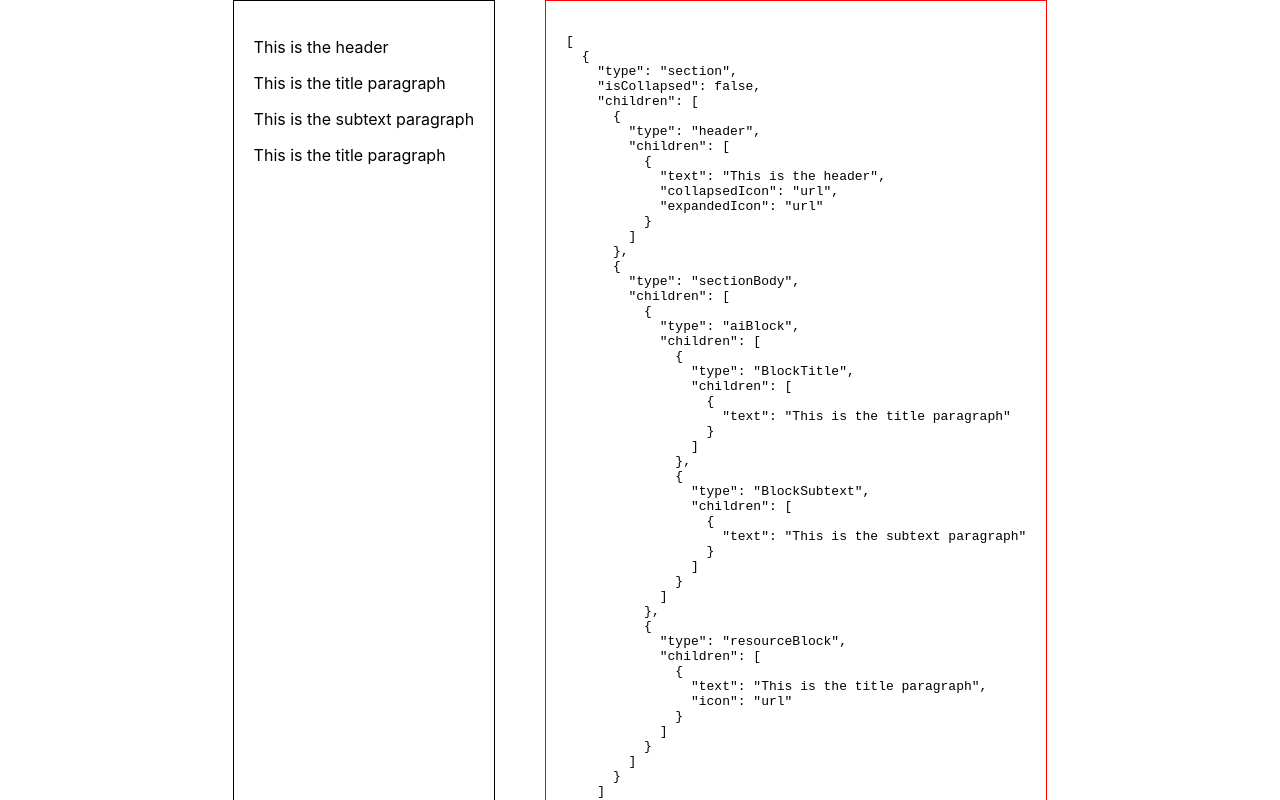
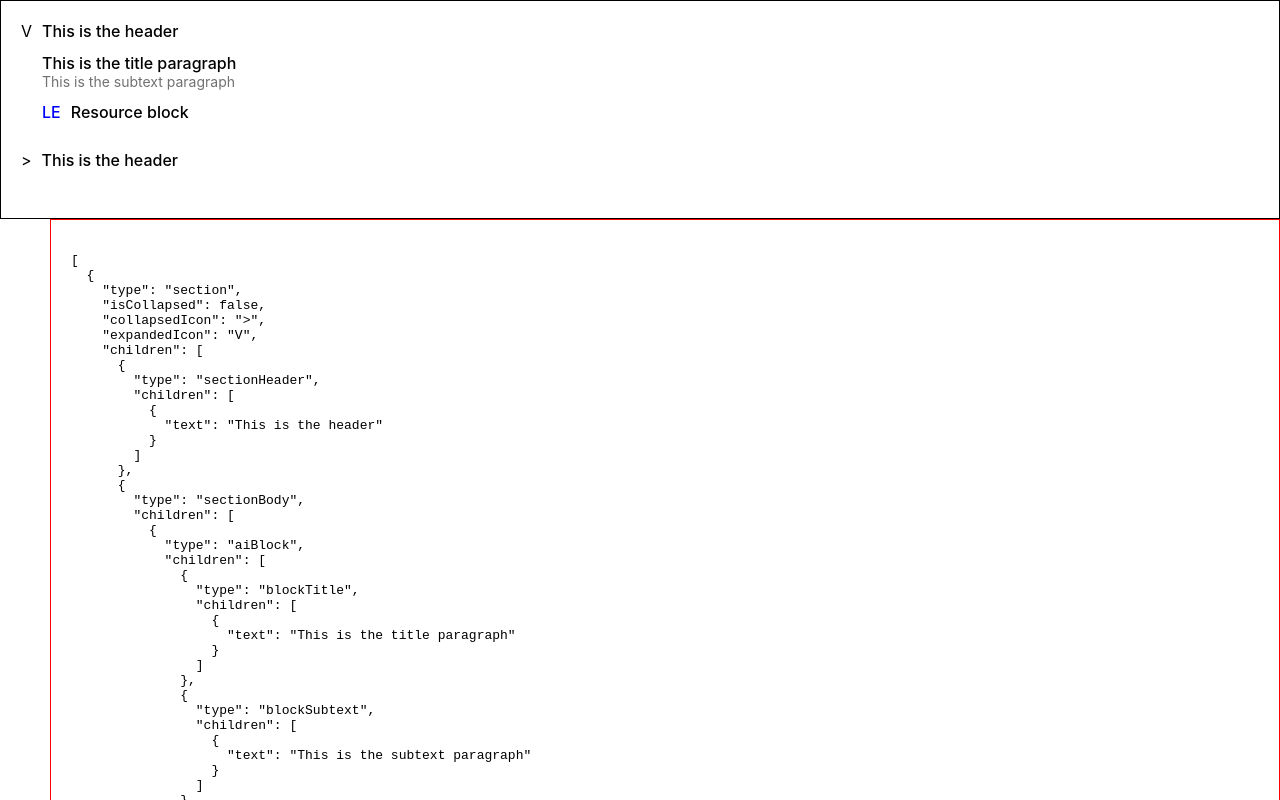
Before and after one commit to prit-toddleapp/slate-demo, a React (Create React App) app: page / in a window 1280 px wide. Shown: the top 800 px of the page. Built offline with nearby package versions, Linux system fonts and the light colour scheme.

Commit message:
basic skeleton created

```diff
--- a/src/components/UnitFlow.js
+++ b/src/components/UnitFlow.js
@@ -6,36 +6,78 @@ const initialValue = [
   {
     type: "section",
     isCollapsed: false,
+    collapsedIcon: ">",
+    expandedIcon: "V",
     children: [
       {
-        type: "header",
+        type: "sectionHeader",
         children: [
           {
             text: "This is the header",
-            collapsedIcon: "url",
-            expandedIcon: "url",
           },
         ],
       },
       {
         type: "sectionBody",
+        //isCollapsed: false, is this appraoch better?
         children: [
           {
             type: "aiBlock",
             children: [
               {
-                type: "BlockTitle",
+                type: "blockTitle",
                 children: [{ text: "This is the title paragraph" }],
               },
               {
-                type: "BlockSubtext",
+                type: "blockSubtext",
                 children: [{ text: "This is the subtext paragraph" }],
               },
             ],
           },
           {
             type: "resourceBlock",
-            children: [{ text: "This is the title paragraph", icon: "url" }],
+            iconUrl: "LE",
+            children: [{ text: "Resource block" }],
+          },
+        ],
+      },
+    ],
+  },
+  {
+    type: "section",
+    isCollapsed: true,
+    collapsedIcon: ">",
+    expandedIcon: "V",
+    children: [
+      {
+        type: "sectionHeader",
+        children: [
+          {
+            text: "This is the header",
+          },
+        ],
+      },
+      {
+        type: "sectionBody",
+        //isCollapsed: false, is this appraoch better?
+        children: [
+          {
+            type: "aiBlock",
+            children: [
+              {
+                type: "blockTitle",
+                children: [{ text: "This is the title paragraph" }],
+              },
+              {
+                type: "blockSubtext",
+                children: [{ text: "This is the subtext paragraph" }],
+              },
+            ],
+          },
+          {
+            type: "resourceBlock",
+            iconUrl: "LE",
+            children: [{ text: "Resource block" }],
           },
         ],
       },
@@ -49,6 +91,20 @@ function UnitFlow() {
 
   const renderElement = useCallback((props) => {
     switch (props.element.type) {
+      case "section":
+        return <Section {...props} />;
+      case "sectionHeader":
+        return <SectionHeader {...props} />;
+      case "sectionBody":
+        return <SectionBody {...props} />;
+      case "aiBlock":
+        return <AiBlock {...props} />;
+      case "blockTitle":
+        return <BlockTitle {...props} />;
+      case "blockSubtext":
+        return <BlockSubtext {...props} />;
+      case "resourceBlock":
+        return <ResourceBlock {...props} />;
       default:
         return <DefaultElement {...props} />;
     }
@@ -61,7 +117,7 @@ function UnitFlow() {
   const keyDownOps = (event) => {};
 
   return (
-    <div style={{ display: "flex", justifyContent: "center" }}>
+    <div>
       <div style={{ padding: "20px", border: "1px solid black" }}>
         <Slate editor={editor} value={value} onChange={(v) => setValue(v)}>
           <Editable
@@ -85,15 +141,96 @@ function UnitFlow() {
 
 const Leaf = (props) => {
   let { attributes, children, leaf } = props;
+  return <span {...attributes}>{children}</span>;
+};
+
+//components
+
+const Section = (props) => {
+  const { attributes, children, element } = props;
+  console.log(children);
   return (
-    <span {...attributes} style={{ fontWeight: leaf.bold ? "bold" : "normal" }}>
-      {children}
-    </span>
+    <div
+      {...attributes}
+      style={{ display: "flex", columnGap: "10px", marginBottom: "16px" }}
+    >
+      <div>
+        {element.isCollapsed ? element.collapsedIcon : element.expandedIcon}
+      </div>
+      <div>{element.isCollapsed ? [children[0]] : children}</div>
+    </div>
+  );
+};
+
+const SectionHeader = (props) => {
+  return (
+    <div
+      {...props.attributes}
+      style={{ fontWeight: "500", marginBottom: "12px" }}
+    >
+      <div>{props.children}</div>
+    </div>
+  );
+};
+
+const SectionBody = (props) => {
+  if (props.element.isCollapsed) return null;
+
+  return (
+    <div {...props.attributes}>
+      <div>{props.children}</div>
+    </div>
+  );
+};
+
+const AiBlock = (props) => {
+  return (
+    <div {...props.attributes} style={{ marginBottom: "12px" }}>
+      {props.children}
+    </div>
+  );
+};
+
+const BlockTitle = (props) => {
+  return (
+    <div {...props.attributes} style={{ fontWeight: "500", fontSize: "16px" }}>
+      {props.children}
+    </div>
+  );
+};
+
+const BlockSubtext = (props) => {
+  return (
+    <div
+      {...props.attributes}
+      style={{ fontWeight: "normal", fontSize: "14px", color: "#717171" }}
+    >
+      {props.children}
+    </div>
+  );
+};
+
+const ResourceBlock = (props) => {
+  const { element } = props;
+  return (
+    <div
+      {...props.attributes}
+      style={{
+        display: "flex",
+        marginBottom: "12px",
+        columnGap: "10px",
+        fontWeight: "500",
+        fontSize: "16px",
+      }}
+    >
+      <div style={{ color: "blue" }}>{element.iconUrl}</div>
+      <div>{props.children}</div>
+    </div>
   );
 };
 
 const DefaultElement = (props) => {
-  return <p {...props.attributes}>{props.children}</p>;
+  return <div {...props.attributes}>{props.children}</div>;
 };
 
 export default UnitFlow;
```
